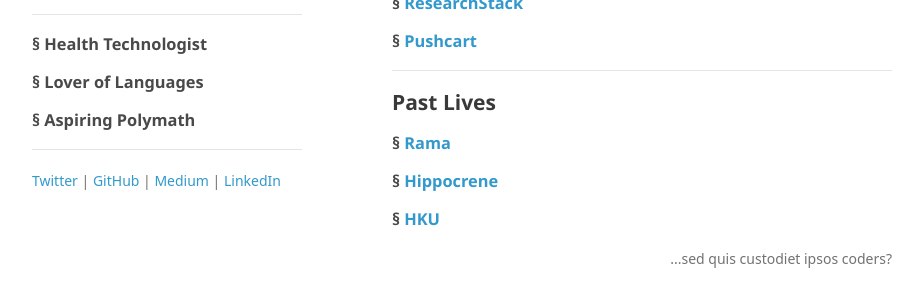
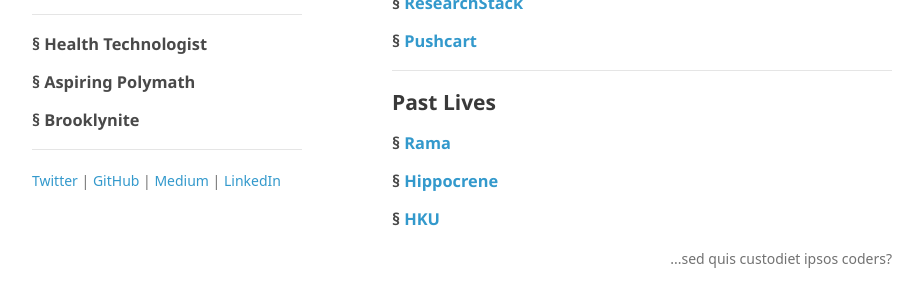
Before and after one commit to mikecarroll/mikecarroll.github.io, a plain HTML site: page index.html in a window 1280 px wide. Shown: the part 323-630 px from the top of the page, without its empty margins (178-1101 px from the left). Drawn offline with Linux system fonts and the light colour scheme; a web font is replaced by a local one.

Commit message:
Brooklyn!

```diff
--- a/index.html
+++ b/index.html
@@ -24,8 +24,8 @@
         <hr>
 
         <h3><p>§ Health Technologist</p></h3>
-        <h3><p>§ Lover of Languages</p></h3>
         <h3><p>§ Aspiring Polymath</p></h3>
+        <h3><p>§ Brooklynite</p></h3>
 
         <hr>
 
```
